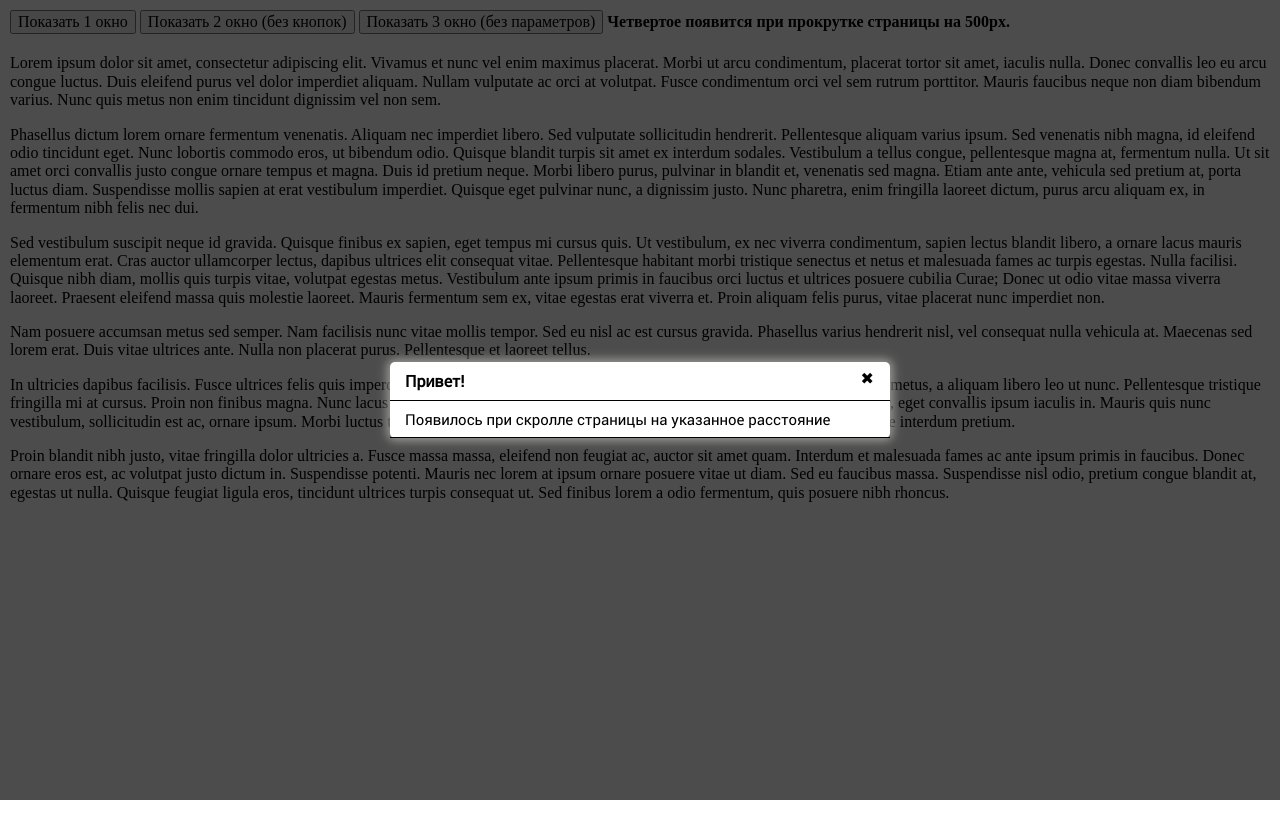
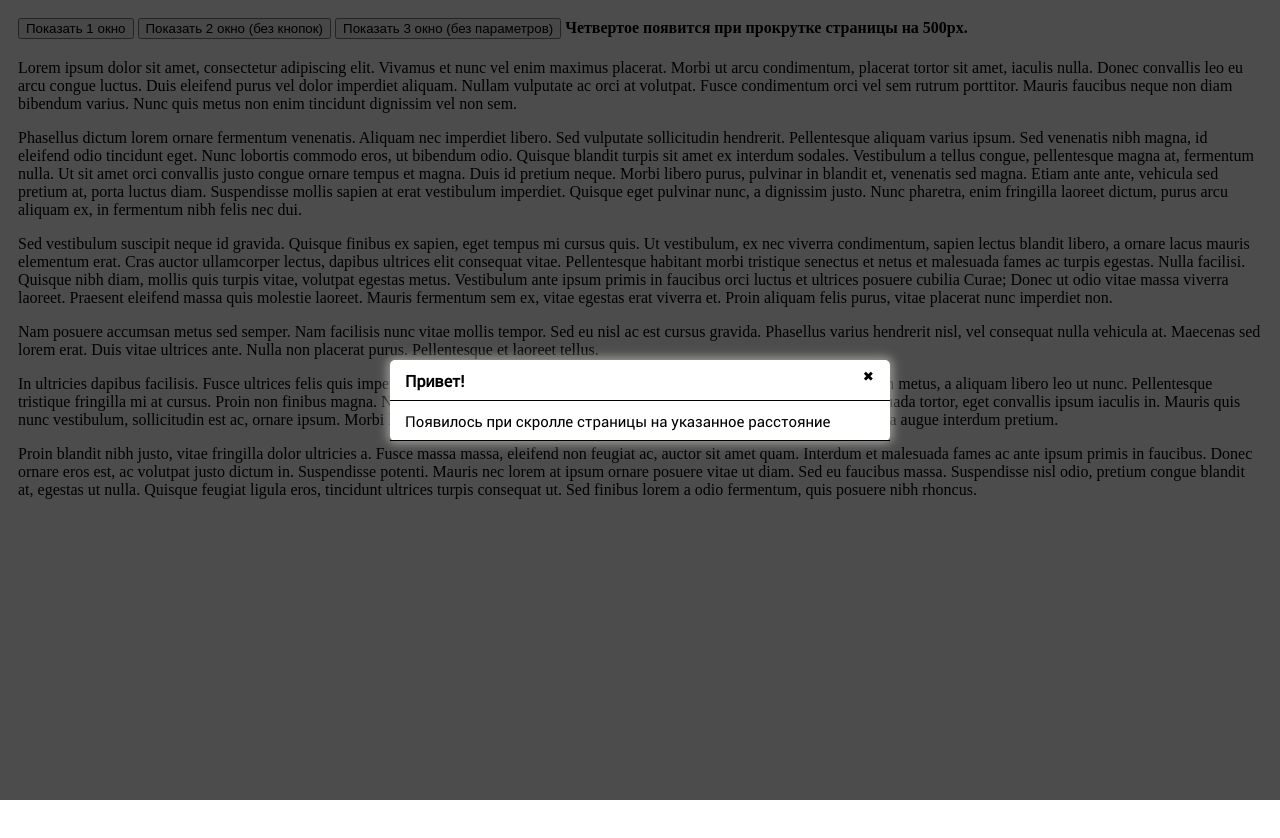
Before and after one commit to theeeita/modal.window, a plain HTML site: page index.html in a window 1280 px wide. Shown: the top 838 px of the page. Drawn offline with nearby package versions, Linux system fonts and the light colour scheme; files that its build step writes are made by us from their sources; files whose address does not match are found by name.

Commit message:
Update modal_popup.scss

```diff
--- a/sass/modal_popup.scss
+++ b/sass/modal_popup.scss
@@ -1,4 +1,3 @@
-@import "../css/normalize.css";
 @import "fonts";
 
 .modal-popup {
```
